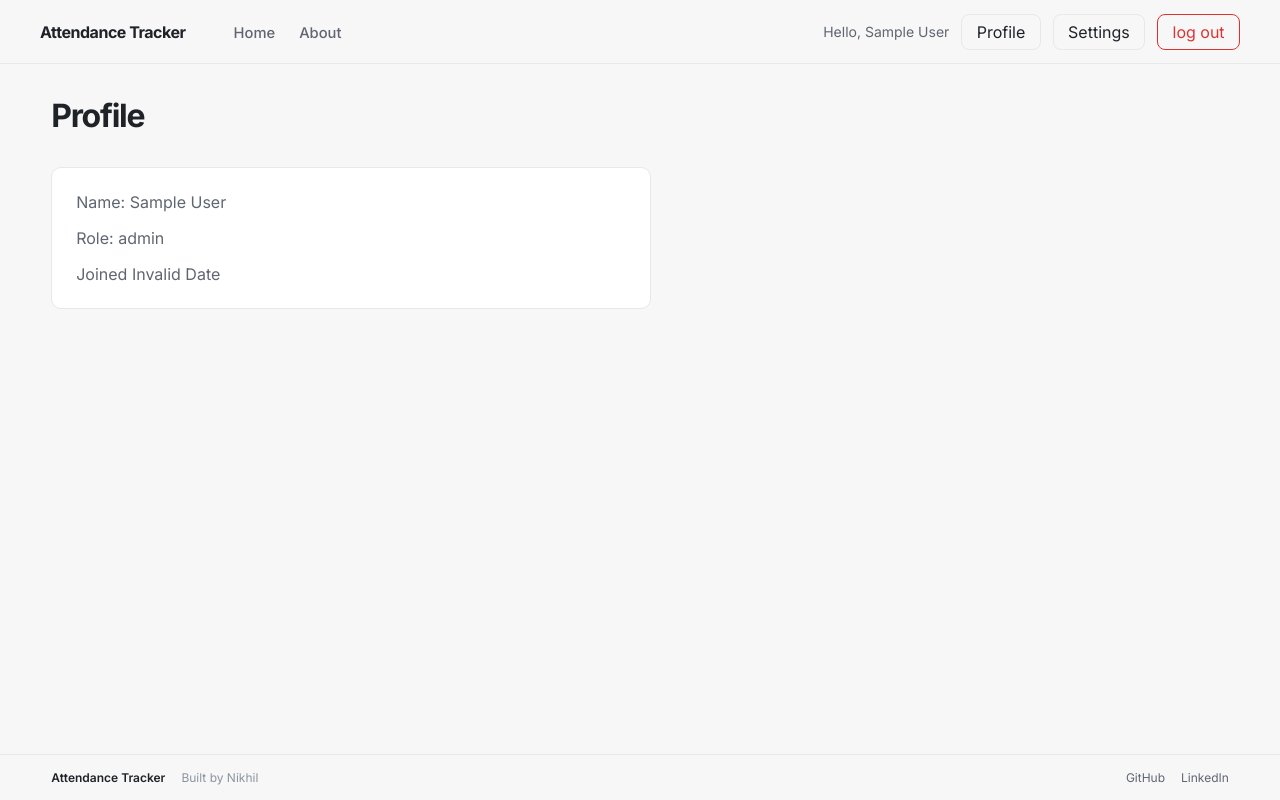
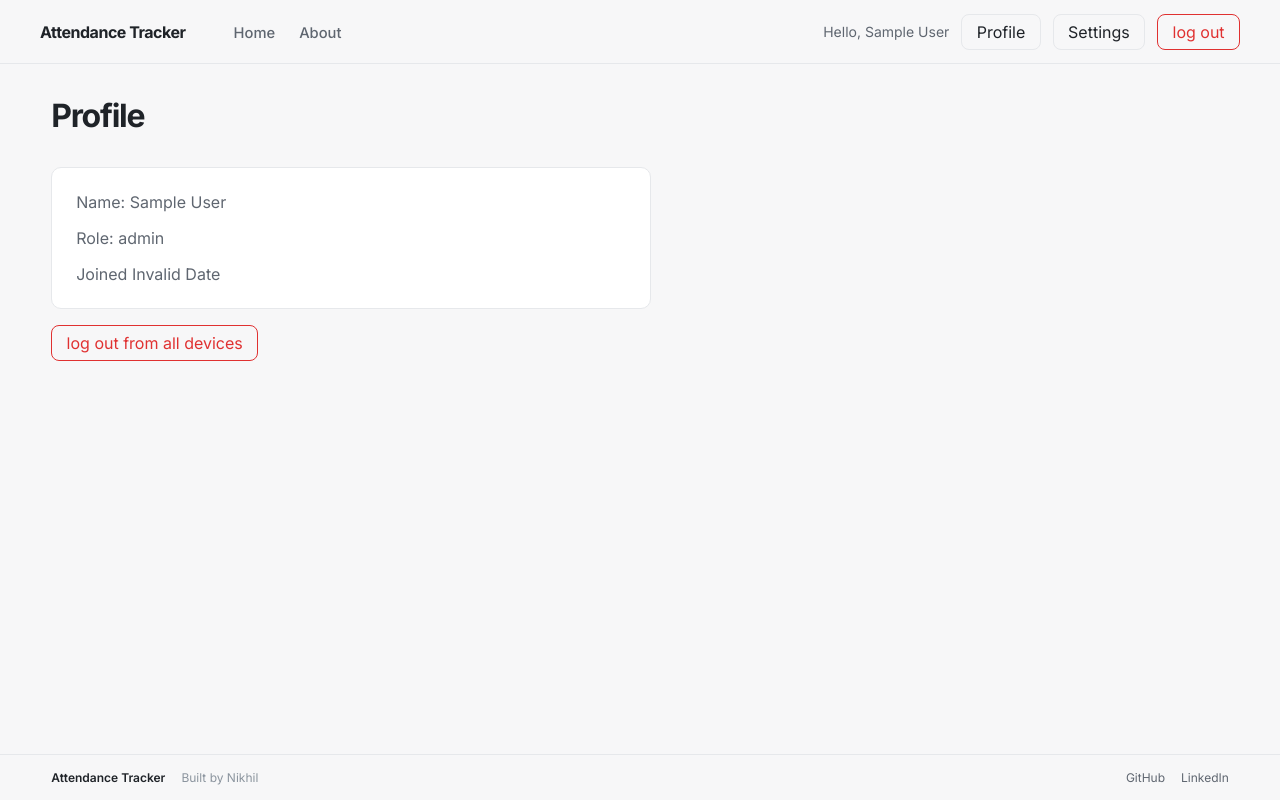
Before and after one commit to Nikhil11146/Attendance-Tracker-Fronted, a React (Vite) app: page /profile in a window 1280 px wide. Built offline with nearby package versions, Linux system fonts and the light colour scheme; no server answers; sample sign-in values are in the browser's storage.

Commit message:
add logout all

```diff
--- a/src/context/AuthContext.jsx
+++ b/src/context/AuthContext.jsx
@@ -50,8 +50,13 @@ export default function AuthProvider({ children }) {
         navigate("/auth", { replace: true });
     }
 
+    async function signOutAll() {
+        await api.post("/auth/log-out-all");
+        signOut();
+    }
+
     return (
-        <AuthContext.Provider value={{ isAuthenticated, token, signUp, signIn, signOut, isSignUp, setIsSignUp, user }}>
+        <AuthContext.Provider value={{ isAuthenticated, token, signUp, signIn, signOut, isSignUp, setIsSignUp, user, signOutAll }}>
             {children}
         </AuthContext.Provider>
     )
--- a/src/pages/Profile.jsx
+++ b/src/pages/Profile.jsx
@@ -3,7 +3,7 @@ import {useNavigate} from "react-router-dom";
 import {useEffect} from "react";
 
 export default function Profile() {
-    const { isAuthenticated, user } = useAuth();
+    const { isAuthenticated, user, signOutAll } = useAuth();
     const navigate = useNavigate();
 
     useEffect(() => {
@@ -26,6 +26,7 @@ export default function Profile() {
             ) : (
                 <h1>Loading...</h1>
             )}
+            <button className="profile-btn logout-btn logoutall-btn" onClick={signOutAll}>log out from all devices</button>
 
         </div>
     )
--- a/src/styles/index.css
+++ b/src/styles/index.css
@@ -1393,3 +1393,8 @@ body {
 .footer-link {
     font-size: 0.75rem;
 }
+
+.logoutall-btn {
+    margin: 1rem;
+    margin-left: 0;
+}
```
